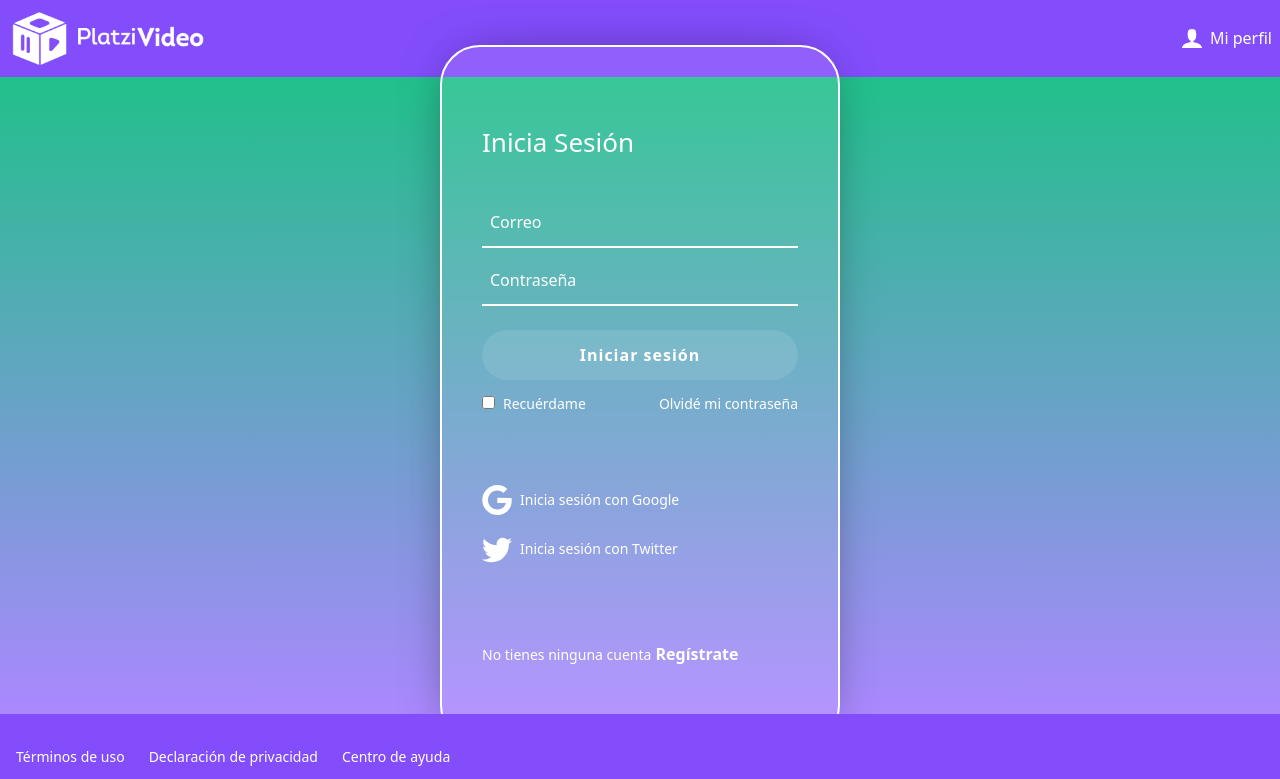
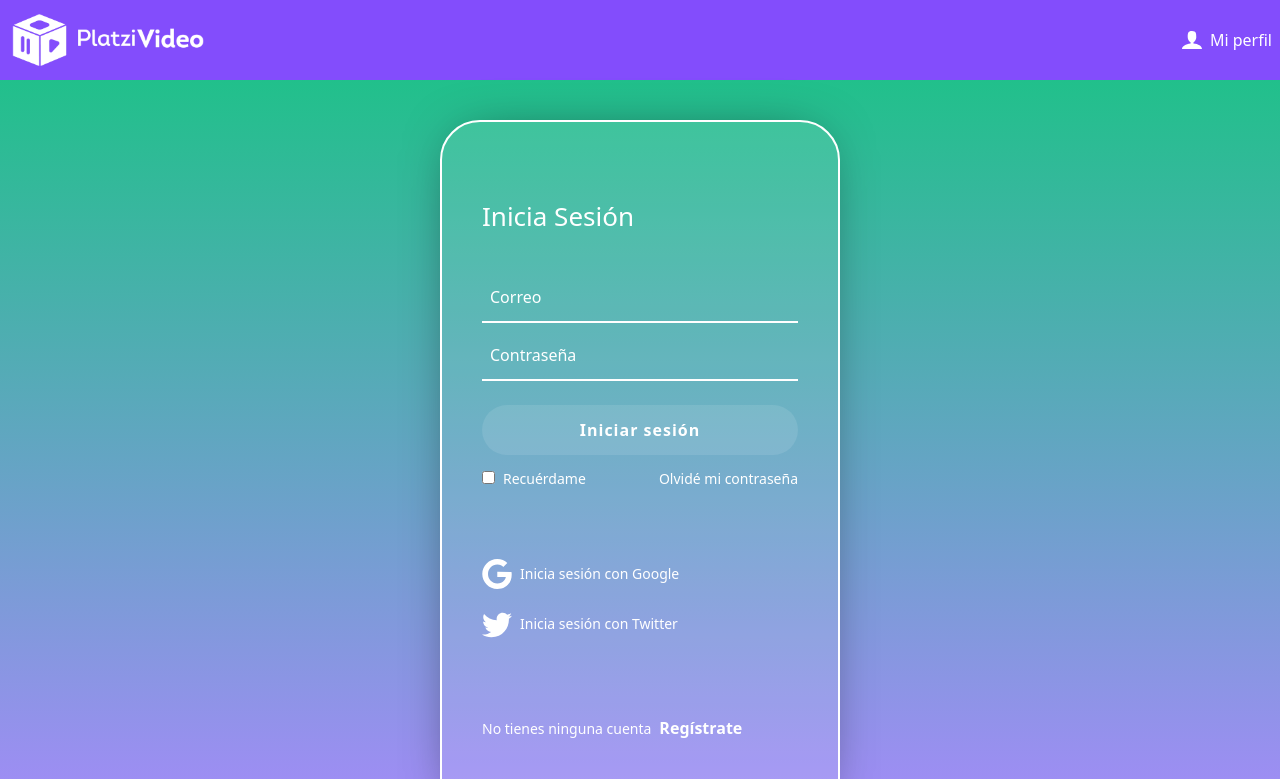
Before and after one commit to FelipeMerchan/platzi-video, a React app: page /login in a window 1280 px wide. Shown: the top 779 px of the page. Built offline with nearby package versions, Linux system fonts and the light colour scheme; a web font is replaced by a local one.

Commit message:
feat: add navigation links to components

```diff
--- a/src/assets/styles/components/Layout.scss
+++ b/src/assets/styles/components/Layout.scss
@@ -2,6 +2,5 @@
   display: flex;
   flex-direction: column;
   justify-content: space-between;
-  block-size: 100vh;
   min-block-size: calc(100vh - 200px);
 }
--- a/src/assets/styles/pages/Login.scss
+++ b/src/assets/styles/pages/Login.scss
@@ -108,6 +108,7 @@
       font-size: 14px;
 
       a {
+        margin-inline-start: $space;
         font-size: $p;
         font-weight: bold;
         color: $white;
--- a/src/components/Header.jsx
+++ b/src/components/Header.jsx
@@ -1,4 +1,5 @@
 import React from 'react';
+import { Link } from 'react-router-dom';
 
 import platziVideoLogo from '../assets/static/images/logo-platzi-video-BW2.png';
 import iconUser from '../assets/static/images/icons/user.svg';
@@ -8,7 +9,9 @@ import '@styles/components/Header.scss';
 const Header = () => {
   return (
     <header className='Header'>
-      <img className='Header__image' width='200' src={platziVideoLogo} alt='Platzi Video' />
+      <Link to='/'>
+        <img className='Header__image' width='200' src={platziVideoLogo} alt='Platzi Video' />
+      </Link>
       <div className='Header__menu'>
         <div className='Header__menu-profile'>
           <img width='20' src={iconUser} alt='Usuario' />
@@ -19,7 +22,9 @@ const Header = () => {
             <a href='/'>Cuenta</a>
           </li>
           <li>
-            <a href='/'>Cerrar sesión</a>
+            <Link to='/login'>
+              Iniciar sesión
+            </Link>
           </li>
         </ul>
       </div>
--- a/src/pages/Login.jsx
+++ b/src/pages/Login.jsx
@@ -1,5 +1,6 @@
 /* eslint-disable import/no-unresolved */
 import React from 'react';
+import { Link } from 'react-router-dom';
 
 import '@styles/pages/Login.scss';
 import googleIcon from '../assets/static/images/google.svg';
@@ -34,7 +35,9 @@ const Login = () => (
       </div>
       <p className='login__container--register'>
         No tienes ninguna cuenta
-        <a href='/' target='blank'> Regístrate</a>
+        <Link to='/register'>
+          Regístrate
+        </Link>
       </p>
     </div>
   </section>
--- a/src/pages/Register.jsx
+++ b/src/pages/Register.jsx
@@ -1,4 +1,5 @@
 import React from 'react';
+import { Link } from 'react-router-dom';
 
 // eslint-disable-next-line import/no-unresolved
 import '@styles/pages/Register.scss';
@@ -13,7 +14,9 @@ const Register = () => (
         <input className='input' type='password' placeholder='Contraseña' />
         <button className='button' type='button'>Registrarme</button>
       </form>
-      <a href='/'>Iniciar Sesión</a>
+      <Link to='/login'>
+        Iniciar Sesión
+      </Link>
     </div>
   </section>
 );
```
